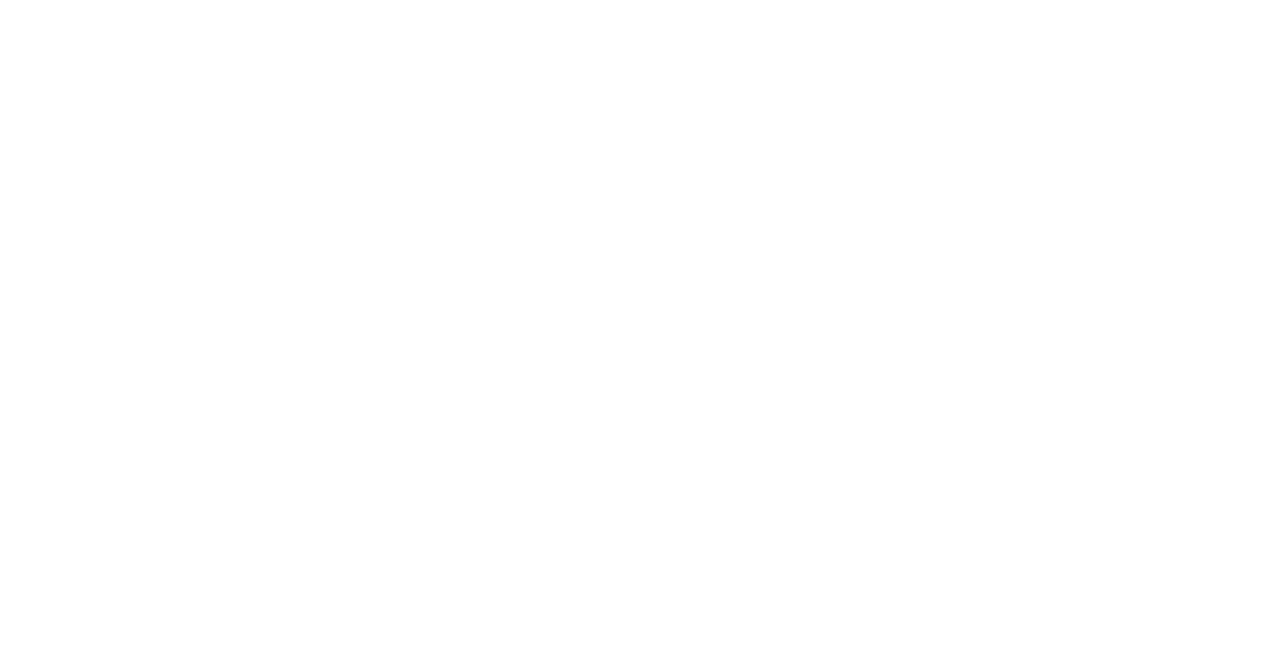
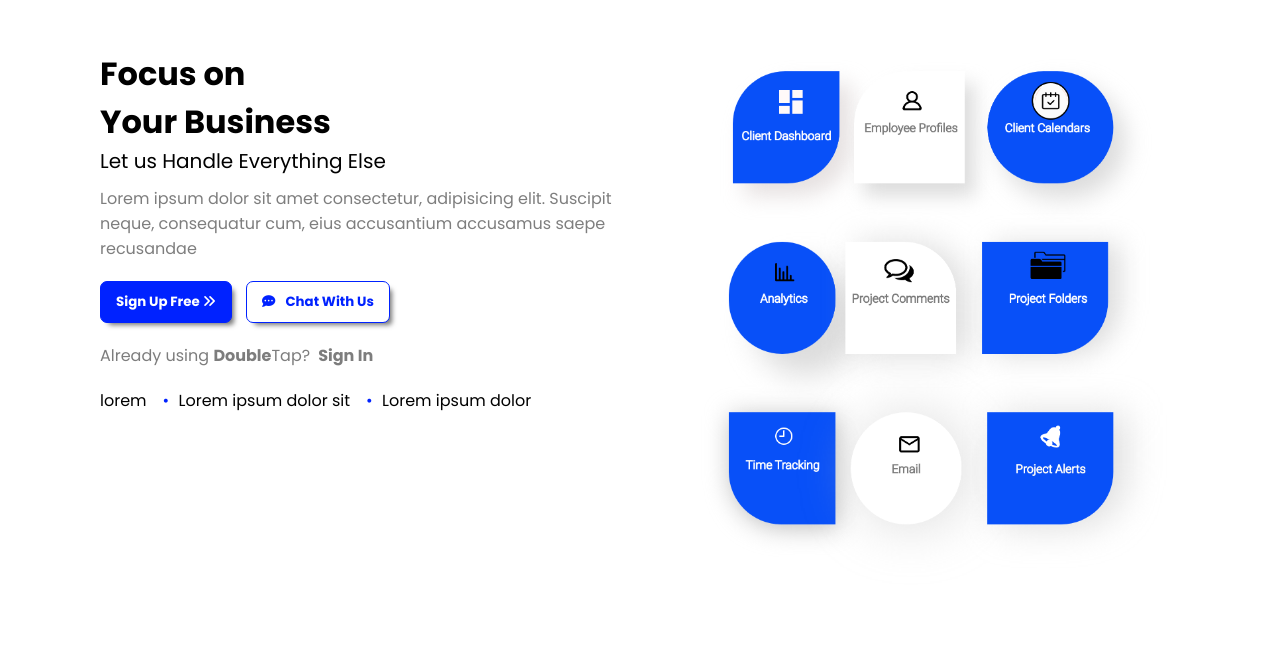
Before and after one commit to Duke650/Ct----Double-Tap-CRM, a plain HTML site: page index.html in a window 1280 px wide. Drawn offline with Linux system fonts and the light colour scheme.

Commit message:
finished

```diff
--- a/index.html
+++ b/index.html
@@ -9,9 +9,36 @@
       href="https://fonts.googleapis.com/css2?family=Poppins:ital,wght@0,100;0,200;0,300;0,400;0,500;0,600;0,700;0,800;0,900;1,100;1,200;1,300;1,400;1,500;1,600;1,700;1,800;1,900&display=swap"
       rel="stylesheet"
     />
+    <link rel="stylesheet" href="https://cdnjs.cloudflare.com/ajax/libs/font-awesome/6.5.1/css/all.min.css" integrity="sha512-DTOQO9RWCH3ppGqcWaEA1BIZOC6xxalwEsw9c2QQeAIftl+Vegovlnee1c9QX4TctnWMn13TZye+giMm8e2LwA==" crossorigin="anonymous" referrerpolicy="no-referrer" />
     <link rel="stylesheet" href="style.css">
     <title>Double Tap CRM</title>
   </head>
   <body>
+    <div class="m-outter-container">
+        <div>
+            <strong><p class="m-h2">Focus on</p></strong>
+            <strong><p class="m-h2">Your Business</p></strong>
+            <p class="let-us">Let us Handle Everything Else</p>
+            <p class="description">Lorem ipsum dolor sit amet consectetur, adipisicing elit. Suscipit neque, consequatur cum, eius accusantium accusamus saepe recusandae</p>
+            <div class="m-button-container">
+                <button class="sign-up-button">Sign Up Free <i class="fa-solid fa-angles-right"></i></button>
+                <button class="chat-with-us"><i class="fa-solid fa-comment-dots chat-icon"></i>Chat With Us</button>
+            </div>
+            <div class="sign-in-container">
+                <p>Already using <strong>Double</strong>Tap?</p>
+                <strong><a href="#" class="sign-in-link">Sign In</a></strong>
+            </div>
+            <div class="trial">
+                <p>lorem</p>
+                <ul>
+                    <li>Lorem ipsum dolor sit</li>
+                    <li>Lorem ipsum dolor</li>
+                </ul>
+            </div>
+        </div>
+        <div>
+            <img src="./img/Header-Side-1@2x.png" alt="Header-Slide" class="header-slide">
+        </div>
+    </div>
   </body>
 </html>
--- a/style.css
+++ b/style.css
@@ -1,3 +1,10 @@
+  /*
+    -- THIS IS HOW TO USE THE VARIABLES ABOVE --
+  body {
+    background-color: var(--blue);
+    color: var(--white-text)
+  } */
+
 * {
     box-sizing: border-box;
     margin: 0;
@@ -12,10 +19,104 @@
   }
 
 
+  .header-slide {
+    height: 70dvh;
+  }
 
-  /*
-    -- THIS IS HOW TO USE THE VARIABLES ABOVE --
-  body {
+  .m-outter-container {
+    display: flex;
+    padding: 50px 100px;
+    justify-content: space-between;
+    gap: 2em;
+  }
+
+  .m-h2 {
+    font-size: 2em;
+  }
+
+  .let-us {
+    font-size: 1.25em;
+  }
+
+  .description {
+    color: rgb(126, 126, 126);
+    padding: 10px 0 20px 0;
+  }
+
+  .sign-up-button {
+    padding: 10px 15px;
+    border: 1px solid var(--blue);
+    margin-right: 10px;
+    border-radius: 7px;
+    cursor: pointer;
+    color: white;
     background-color: var(--blue);
-    color: var(--white-text)
-  } */
+    font-weight: bold;
+    box-shadow: 5px 5px 5px -3px rgba(0,0,0,0.54);
+
+  }
+
+  .sign-up-button:hover {
+    background: var(--white-text);
+    color: var(--blue);
+    transition: 700ms;
+    transform: translateX(5px);
+  }
+
+  .chat-with-us {
+    padding: 10px 15px;
+    background-color: var(--white-text);
+    border: 1px solid var(--blue);
+    border-radius: 7px;
+    color: var(--blue);
+    font-weight: bold;
+    cursor: pointer;
+    box-shadow: 5px 5px 5px -3px rgba(0,0,0,0.54);
+  }
+
+  .chat-with-us:hover {
+    color: var(--white-text);
+    background-color: var(--blue);
+    transition: 700ms;
+    transform: translateX(5px);
+
+  }
+
+  .chat-icon {
+    padding-right: 10px;
+  }
+
+  .sign-in-container {
+    display: flex;
+    gap: .5em;
+    padding: 20px 0;
+    color: rgb(125, 125, 125);
+  }
+
+  .sign-in-link {
+    text-decoration: none;
+    color: rgb(125, 125, 125);
+  }
+
+  .sign-in-link:hover {
+    text-decoration: underline;
+  }
+
+  .trial {
+    display: flex;
+    gap: 2em;
+  }
+
+  ul {
+    display: flex;
+    gap: 2em;
+    list-style: none;
+  }
+
+  li::before {
+    content: '\2022';
+    color: var(--blue);
+    display: inline-block;
+    width: 1em;
+    margin-left: -1em;
+  }
```
Also changed, not shown: img/Header-Side-1@2x.png (added).
